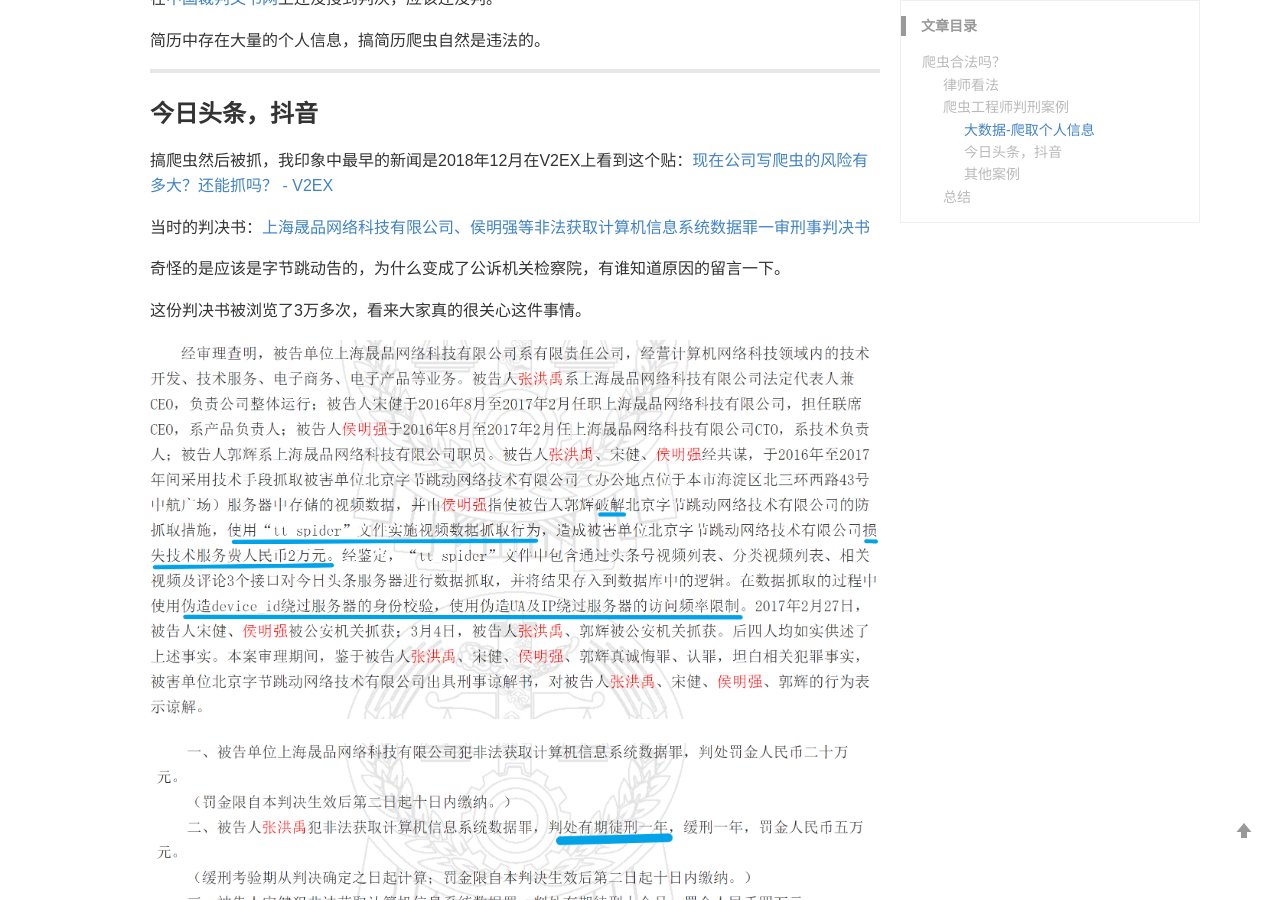
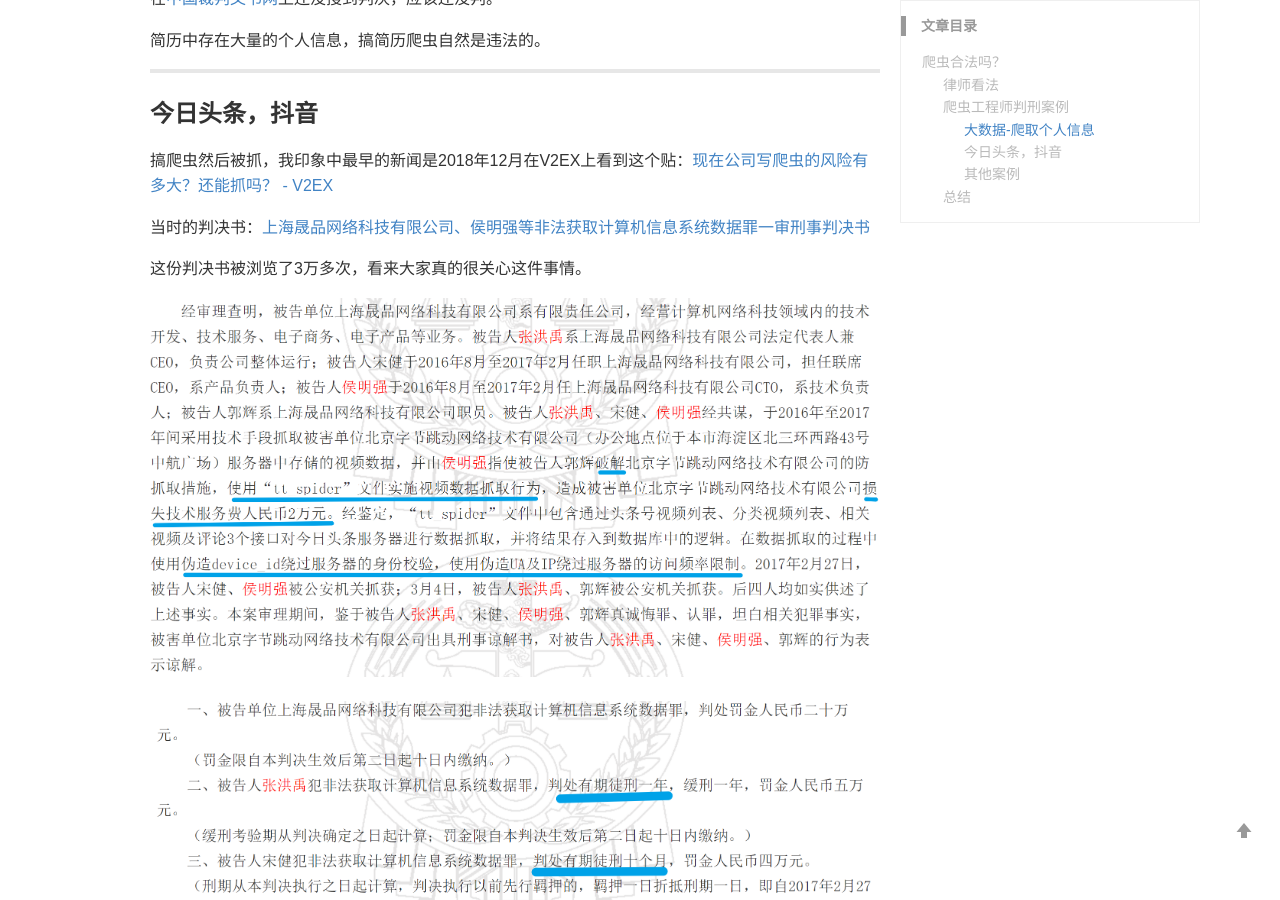
Before and after one commit to last2win/blog-cdn, a Jekyll site: the page built from _posts/2020-01-17-spider.md, in a window 1280 px wide and 900 px high, scrolled down 2484 px. Built offline with Jekyll 4.4.1, drawn with Linux system fonts in a browser that asks for light colours; comment, search, counter and statistics services are not loaded.

Commit message:
2020-1-17

```diff
--- a/_includes/header.html
+++ b/_includes/header.html
@@ -80,9 +80,6 @@
 </head>
 
 <body class="{{ page.class }}" data-mz="{{ page.class }}">
-
-
-
   <header class="site-header">
     <div class="container">
       <h1><a href="{{ site.url }}/" title="{{ site.title }}"><span class="octicon octicon-mark-github"></span>
--- a/_posts/2020-01-17-spider.md
+++ b/_posts/2020-01-17-spider.md
@@ -97,7 +97,6 @@
 
 当时的判决书：[上海晟品网络科技有限公司、侯明强等非法获取计算机信息系统数据罪一审刑事判决书](http://wenshu.court.gov.cn/website/wenshu/181107ANFZ0BXSK4/index.html?docId=cc5d28b2ecca45a99409a85600ef4202)
 
-奇怪的是应该是字节跳动告的，为什么变成了公诉机关检察院，有谁知道原因的留言一下。
 
 这份判决书被浏览了3万多次，看来大家真的很关心这件事情。
 
```
